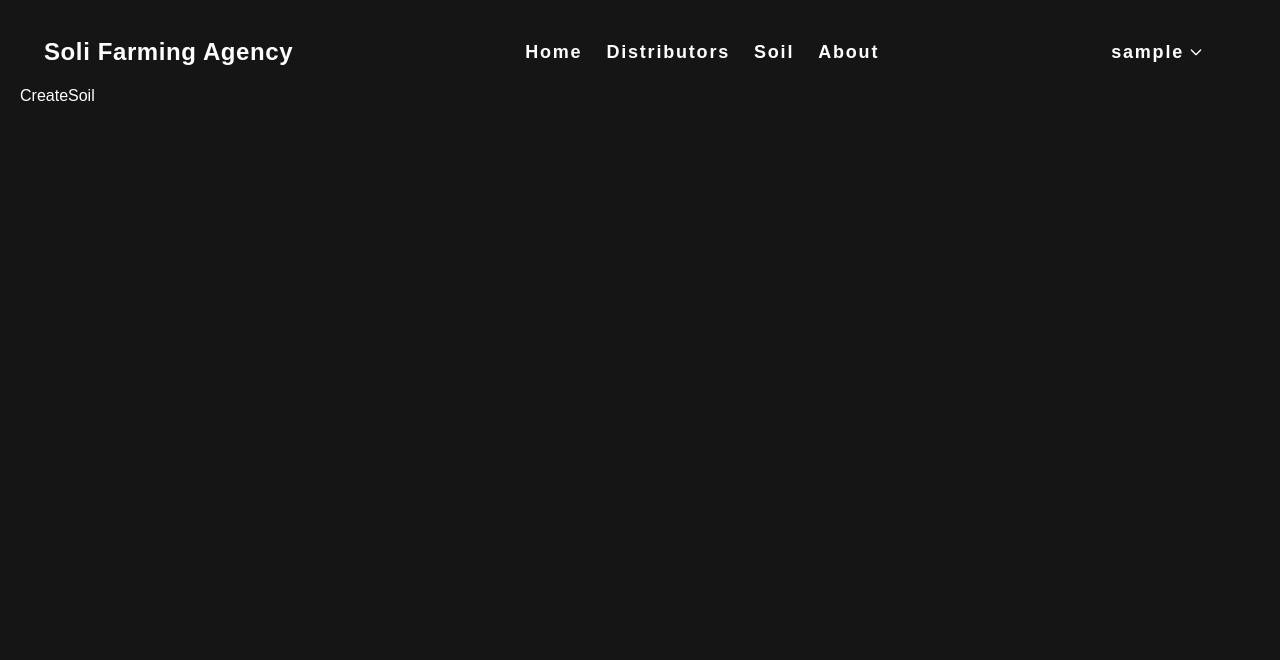
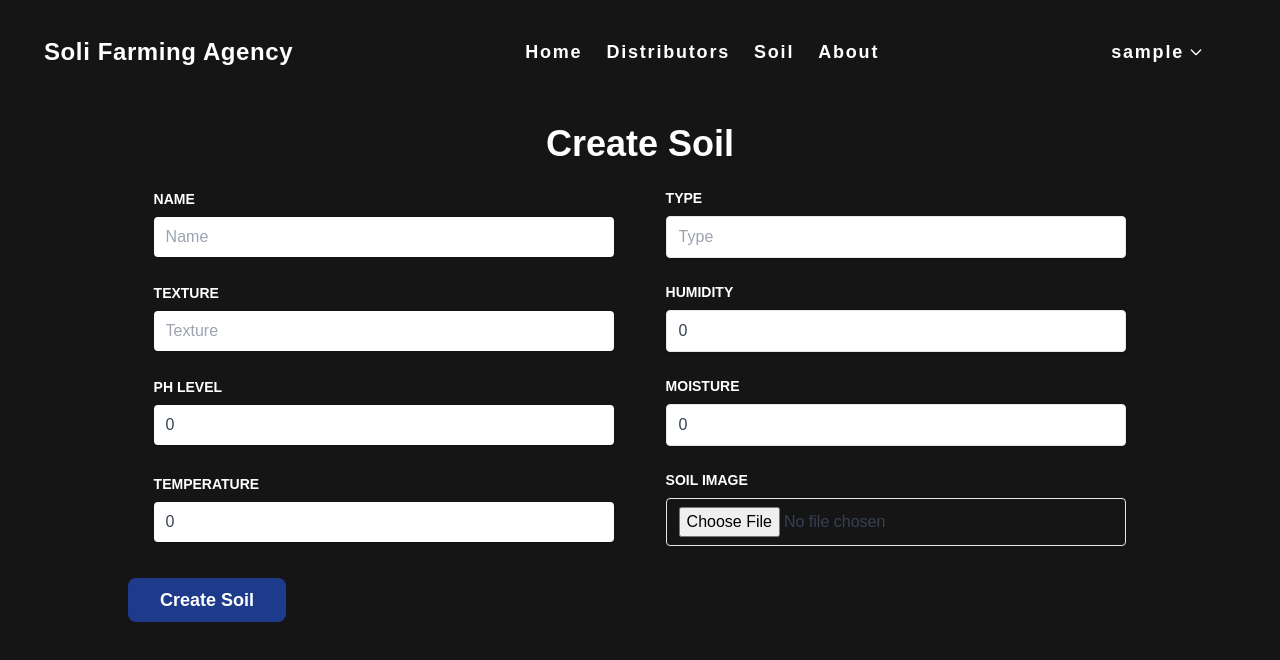
Before and after one commit to Naveenvk29/Soli_Agency, a React (Vite) app in the folder client/: page /admin/soil/create in a window 1280 px wide. Shown: the top 660 px of the page. Built offline with nearby package versions, Linux system fonts and the light colour scheme; sample sign-in values are in the browser's storage.

Commit message:
need to completed create adn update pages

```diff
--- a/client/src/pages/Admin/Soil/CreateSoil.jsx
+++ b/client/src/pages/Admin/Soil/CreateSoil.jsx
@@ -1,7 +1,175 @@
-import React from "react";
+import { useCreateSoilMutation } from "../../../redux/api/soilApi";
+import { useState } from "react";
+import { useNavigate } from "react-router-dom";
+import { toast } from "react-toastify";
 
 const CreateSoil = () => {
-  return <div>CreateSoil</div>;
+  const [soilData, setSoilData] = useState({
+    name: "",
+    type: "",
+    texture: "",
+    nutrients: {},
+    fertility: {},
+    humidity: 0,
+    pH: 0,
+    temperature: 0,
+    moisture: 0,
+  });
+
+  const [soilImage, setSoilImage] = useState(null); // For file input
+  const navigate = useNavigate();
+  const [createSoil, { isLoading }] = useCreateSoilMutation();
+
+  const handleFileChange = (e) => {
+    setSoilImage(e.target.files[0]);
+  };
+
+  const handleSubmit = async (e) => {
+    e.preventDefault();
+
+    const formData = new FormData();
+    formData.append("name", soilData.name);
+    formData.append("type", soilData.type);
+    formData.append("texture", soilData.texture);
+    formData.append("humidity", soilData.humidity);
+    formData.append("pH", soilData.pH);
+    formData.append("temperature", soilData.temperature);
+    formData.append("moisture", soilData.moisture);
+    formData.append("SoilImage", soilImage); // Add the image file to form data
+
+    try {
+      await createSoil(formData).unwrap(); // Submit the form data
+      toast.success("Soil created successfully!");
+      navigate("/soil");
+    } catch (error) {
+      console.error(error);
+
+      toast.error("Failed to create soil. Please try again.");
+    }
+  };
+
+  return (
+    <div className="max-w-screen-lg mx-auto my-10">
+      <h1 className="text-4xl text-center font-bold my-5">Create Soil</h1>
+      <form onSubmit={handleSubmit} encType="multipart/form-data">
+        <div className="my-6 flex items-center justify-around w-full">
+          <div className="flex flex-col w-[45%]">
+            <label className="text-sm font-bold mb-2 uppercase">Name</label>
+            <input
+              className="text-gray-700 px-3 py-2 rounded shadow focus:outline-none focus:ring-blue-500"
+              type="text"
+              placeholder="Name"
+              value={soilData.name}
+              onChange={(e) =>
+                setSoilData({ ...soilData, name: e.target.value })
+              }
+            />
+          </div>
+          <div className="flex flex-col w-[45%]">
+            <label className="text-sm font-bold mb-2 uppercase">Type</label>
+            <input
+              className="px-3 py-2 text-gray-700 border rounded shadow focus:outline-none focus:ring-blue-500"
+              type="text"
+              placeholder="Type"
+              value={soilData.type}
+              onChange={(e) =>
+                setSoilData({ ...soilData, type: e.target.value })
+              }
+            />
+          </div>
+        </div>
+
+        <div className="my-6 flex items-center justify-around w-full">
+          <div className="flex flex-col w-[45%]">
+            <label className="text-sm font-bold mb-2 uppercase">Texture</label>
+            <input
+              className="text-gray-700 px-3 py-2 rounded shadow focus:outline-none focus:ring-blue-500"
+              type="text"
+              placeholder="Texture"
+              value={soilData.texture}
+              onChange={(e) =>
+                setSoilData({ ...soilData, texture: e.target.value })
+              }
+            />
+          </div>
+          <div className="flex flex-col w-[45%]">
+            <label className="text-sm font-bold mb-2 uppercase">Humidity</label>
+            <input
+              className="px-3 py-2 text-gray-700 border rounded shadow focus:outline-none focus:ring-blue-500"
+              type="number"
+              placeholder="Humidity"
+              value={soilData.humidity}
+              onChange={(e) =>
+                setSoilData({ ...soilData, humidity: e.target.value })
+              }
+            />
+          </div>
+        </div>
+
+        <div className="my-6 flex items-center justify-around w-full">
+          <div className="flex flex-col w-[45%]">
+            <label className="text-sm font-bold mb-2 uppercase">pH Level</label>
+            <input
+              className="text-gray-700 px-3 py-2 rounded shadow focus:outline-none focus:ring-blue-500"
+              type="number"
+              placeholder="pH Level"
+              value={soilData.pH}
+              onChange={(e) => setSoilData({ ...soilData, pH: e.target.value })}
+            />
+          </div>
+          <div className="flex flex-col w-[45%]">
+            <label className="text-sm font-bold mb-2 uppercase">Moisture</label>
+            <input
+              className="px-3 py-2 text-gray-700 border rounded shadow focus:outline-none focus:ring-blue-500"
+              type="number"
+              placeholder="Moisture"
+              value={soilData.moisture}
+              onChange={(e) =>
+                setSoilData({ ...soilData, moisture: e.target.value })
+              }
+            />
+          </div>
+        </div>
+
+        <div className="my-6 flex items-center justify-around w-full">
+          <div className="flex flex-col w-[45%]">
+            <label className="text-sm font-bold mb-2 uppercase">
+              Temperature
+            </label>
+            <input
+              className="text-gray-700 px-3 py-2 rounded shadow focus:outline-none focus:ring-blue-500"
+              type="number"
+              placeholder="Temperature"
+              value={soilData.temperature}
+              onChange={(e) =>
+                setSoilData({ ...soilData, temperature: e.target.value })
+              }
+            />
+          </div>
+          <div className="flex flex-col w-[45%]">
+            <label className="text-sm font-bold mb-2 uppercase">
+              Soil Image
+            </label>
+            <input
+              className="px-3 py-2 text-gray-700 border rounded shadow focus:outline-none focus:ring-blue-500"
+              type="file"
+              onChange={handleFileChange} // Handle file input
+            />
+          </div>
+        </div>
+
+        <button
+          type="submit"
+          disabled={isLoading}
+          className={`bg-blue-900 text-lg font-semibold px-8 py-2 my-2 hover:bg-blue-700 rounded-lg ${
+            isLoading ? "opacity-50 cursor-not-allowed" : ""
+          }`}
+        >
+          {isLoading ? "Creating..." : "Create Soil"}
+        </button>
+      </form>
+    </div>
+  );
 };
 
 export default CreateSoil;
```
